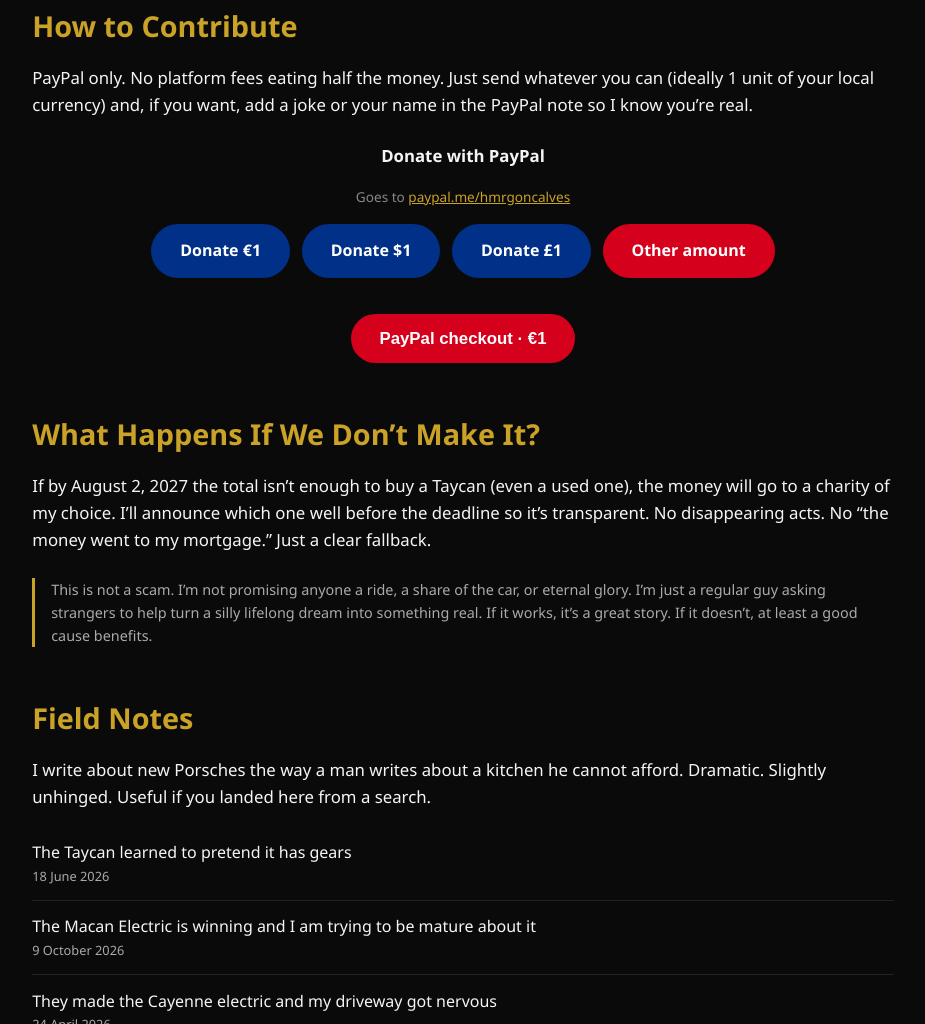
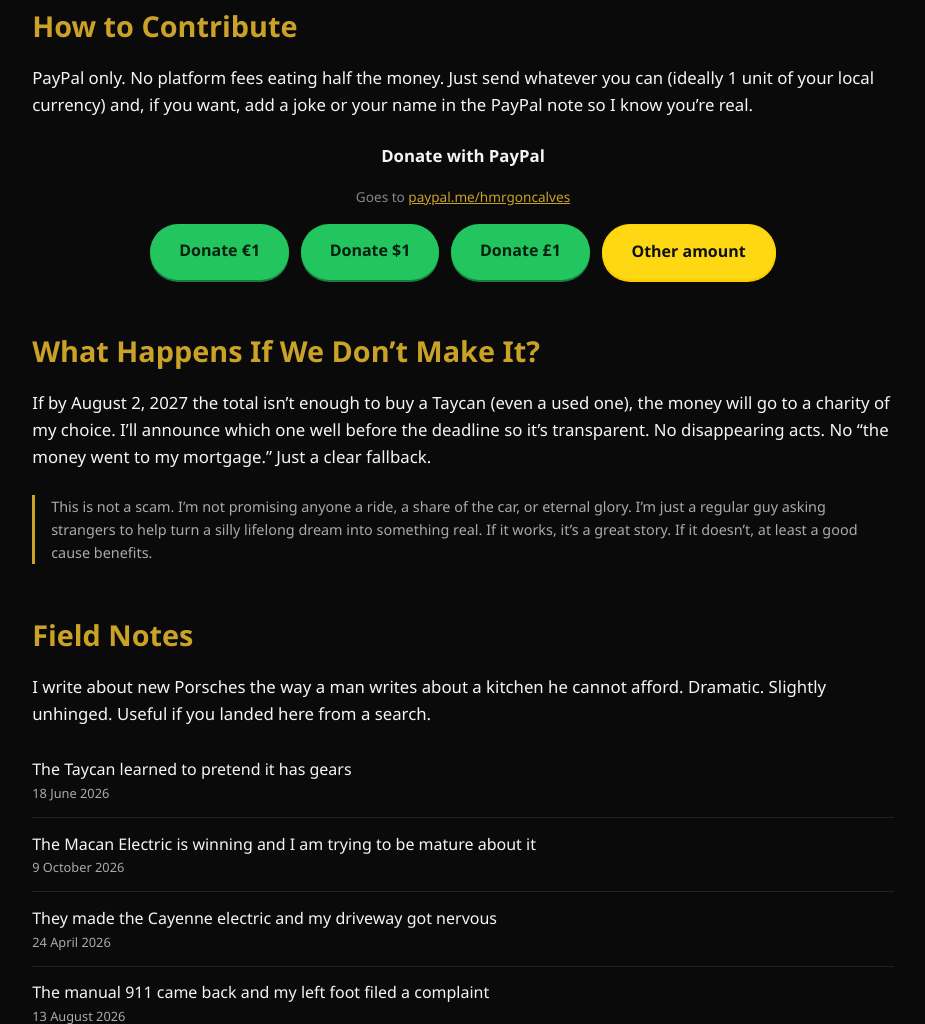
Before and after one commit to ownizo/porschefund, a plain HTML site: page index.html in a window 1280 px wide. Shown: the part 1859-2883 px from the top of the page, without its empty margins (177-1102 px from the left). Drawn offline with Linux system fonts and the light colour scheme.

Commit message:
Simplify donate buttons: green go, Amazon yellow for other amount

```diff
--- a/index.html
+++ b/index.html
@@ -106,10 +106,19 @@
             margin-top: 1rem;
         }
         .paypal-row .cta { margin-top: 0; }
-        .paypal-alt {
-            background: #003087;
+        .paypal-go {
+            background: #22c55e;
+            color: #05210f;
+            box-shadow: 0 2px 0 #15803d;
         }
-        .paypal-alt:hover { background: #001f5c; }
+        .paypal-go:hover { background: #4ade80; color: #05210f; }
+        .paypal-other {
+            background: #ffd814;
+            color: #0f1111;
+            border: 1px solid #fcd200;
+            box-shadow: 0 2px 0 #f7ca00;
+        }
+        .paypal-other:hover { background: #f7ca00; color: #0f1111; }
         .paypal-note { font-size: 0.85rem; color: #888; margin-top: 0.85rem; }
         .post-list { list-style: none; }
         .post-list a {
@@ -180,22 +189,11 @@
                 <p><strong>Donate with PayPal</strong></p>
                 <p class="paypal-note">Goes to <a href="https://paypal.me/hmrgoncalves" target="_blank" rel="noopener">paypal.me/hmrgoncalves</a></p>
                 <div class="paypal-row">
-                    <a class="cta paypal-alt" href="https://www.paypal.com/paypalme/hmrgoncalves/1EUR" target="_blank" rel="noopener">Donate €1</a>
-                    <a class="cta paypal-alt" href="https://www.paypal.com/paypalme/hmrgoncalves/1USD" target="_blank" rel="noopener">Donate $1</a>
-                    <a class="cta paypal-alt" href="https://www.paypal.com/paypalme/hmrgoncalves/1GBP" target="_blank" rel="noopener">Donate £1</a>
-                    <a class="cta" href="https://www.paypal.com/paypalme/hmrgoncalves" target="_blank" rel="noopener">Other amount</a>
+                    <a class="cta paypal-go" href="https://www.paypal.com/paypalme/hmrgoncalves/1EUR" target="_blank" rel="noopener">Donate €1</a>
+                    <a class="cta paypal-go" href="https://www.paypal.com/paypalme/hmrgoncalves/1USD" target="_blank" rel="noopener">Donate $1</a>
+                    <a class="cta paypal-go" href="https://www.paypal.com/paypalme/hmrgoncalves/1GBP" target="_blank" rel="noopener">Donate £1</a>
+                    <a class="cta paypal-other" href="https://www.paypal.com/paypalme/hmrgoncalves" target="_blank" rel="noopener">Other amount</a>
                 </div>
-                <form action="https://www.paypal.com/cgi-bin/webscr" method="post" target="_blank" style="margin-top:1.25rem;">
-                    <input type="hidden" name="cmd" value="_donations" />
-                    <input type="hidden" name="business" value="hmrgoncalves@outlook.com" />
-                    <input type="hidden" name="item_name" value="Porsche Taycan Dream – 1 unit for a regular Portuguese guy" />
-                    <input type="hidden" name="currency_code" value="EUR" />
-                    <input type="hidden" name="amount" value="1.00" />
-                    <input type="hidden" name="no_note" value="0" />
-                    <input type="hidden" name="cn" value="Add a joke or your name (optional)" />
-                    <input type="hidden" name="no_shipping" value="1" />
-                    <button type="submit" class="cta" style="border:none; cursor:pointer; font-size:1.05rem;">PayPal checkout · €1</button>
-                </form>
             </div>
         </section>
 
```
